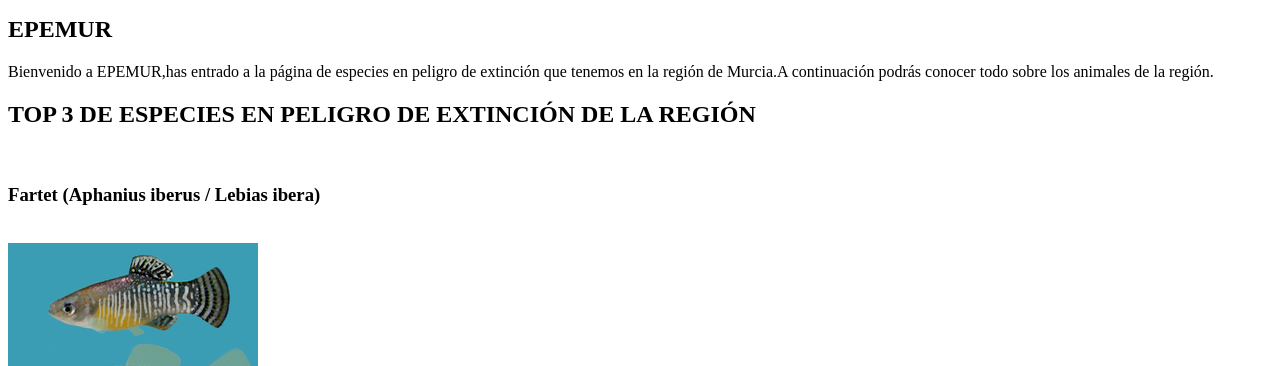
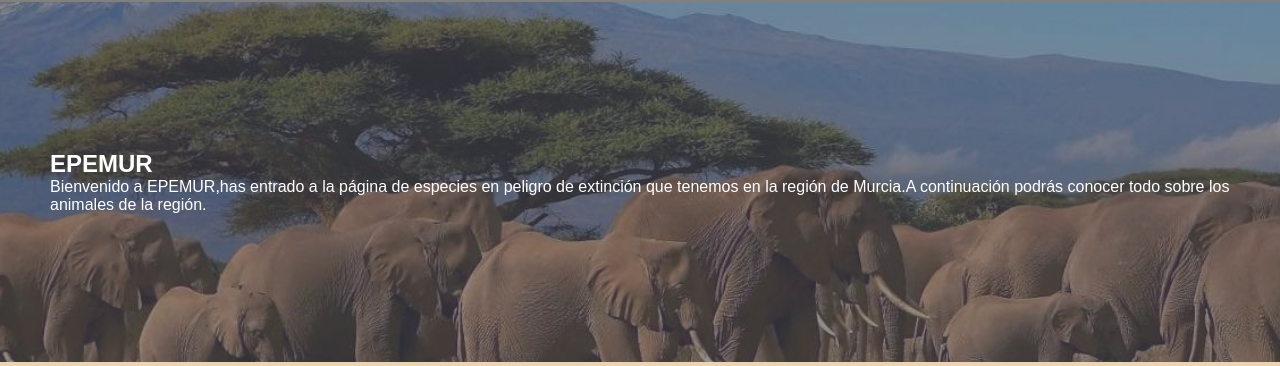
Before and after one commit to Daniiiiell/Pagina_final_Daniel, a plain HTML site: page index.html in a window 1280 px wide. Shown: the part 98-464 px from the top of the page. Drawn offline with Linux system fonts and the light colour scheme.

Commit message:
Update index.html

```diff
--- a/index.html
+++ b/index.html
@@ -6,7 +6,7 @@
     <meta name="viewport" content="width=device-width, initial-scale=1.0">
     <title>Especies en peligro de extinción</title>
 
-    <link rel="stylesheet" type="text/css" href="hojaEstilosPrueba.css"/>
+    <link rel="stylesheet" type="text/css" href="hojaEstilosEPEMUR.css"/>
     <link rel="icon" href="img/6954591_animals_bird_furniture and household_hunter_nature_icon.png">
 </head>
 <body>
```
